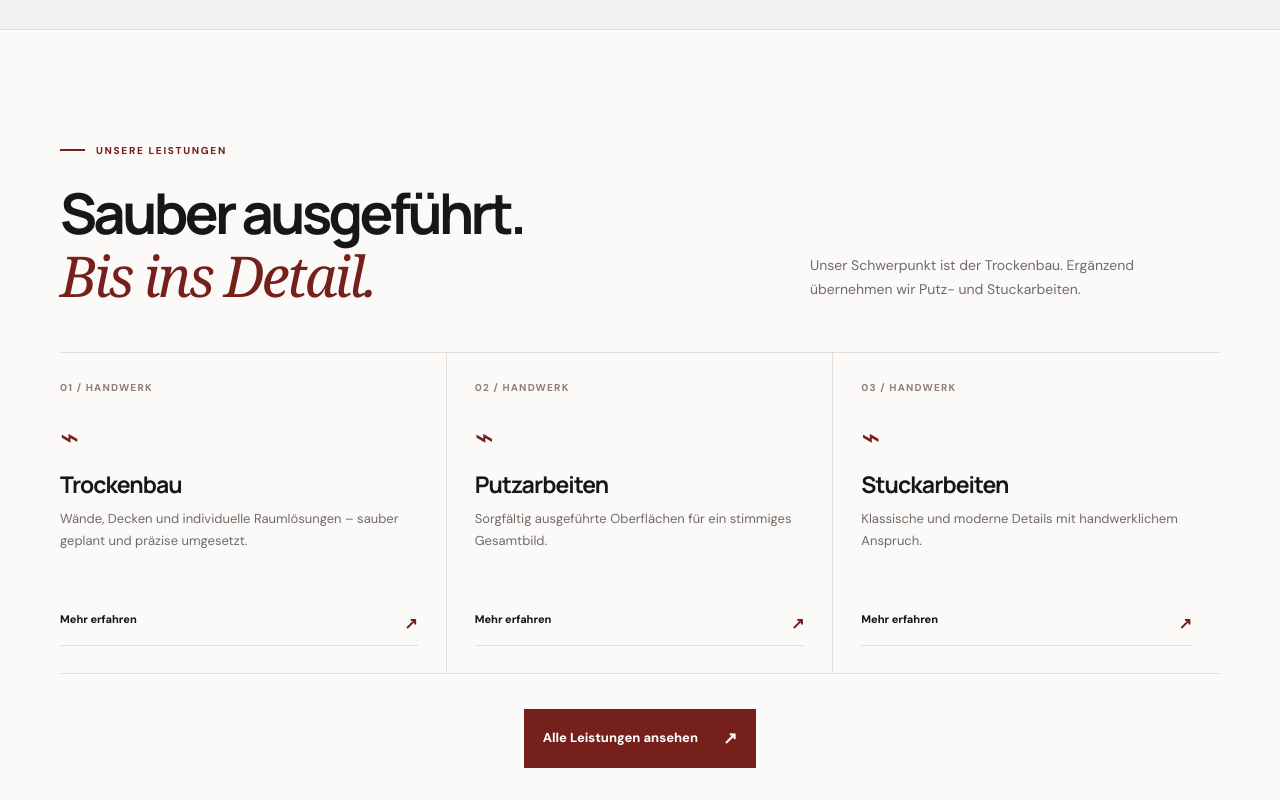
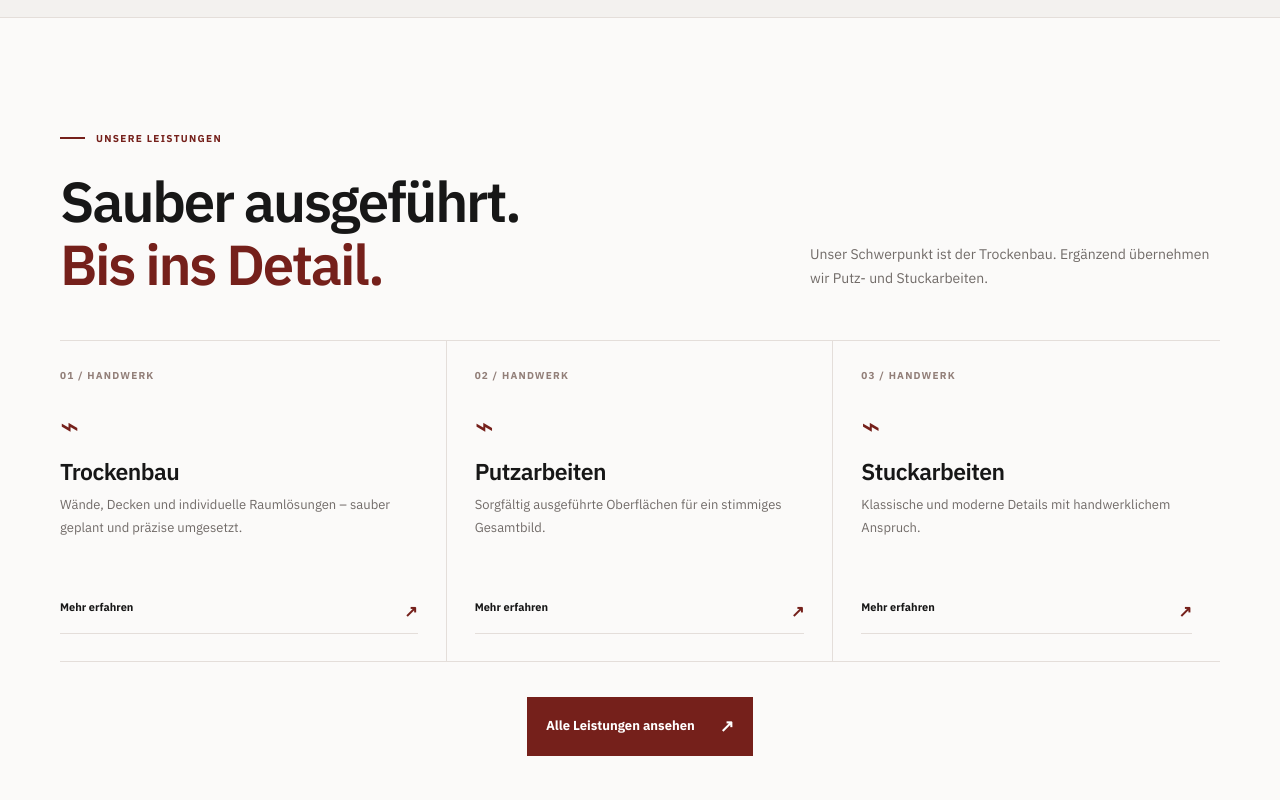
Before and after one commit to alphaggtrh-max/Webistebusiness-, a Next.js app: page / in a window 1280 px wide. Shown: the part 1340-2140 px from the top of the page. Built offline with nearby package versions, Linux system fonts and the light colour scheme.

Commit message:
Refine typography with professional IBM Plex Sans system

```diff
--- a/app/globals.css
+++ b/app/globals.css
@@ -1,5 +1,5 @@
-@import url('https://fonts.googleapis.com/css2?family=DM+Sans:wght@400;500;600;700;800&family=Manrope:wght@500;600;700;800&display=swap');
-:root{--brand:#75201B;--brand-dark:#551713;--ink:#171717;--text:#34302F;--muted:#716B68;--paper:#F3F1EF;--white:#fff;--line:#E4DEDA;--body:"DM Sans",Arial,sans-serif;--display:"Manrope","DM Sans",Arial,sans-serif;--container:1160px}
+@import url('https://fonts.googleapis.com/css2?family=IBM+Plex+Sans:wght@400;500;600;700&display=swap');
+:root{--brand:#75201B;--brand-dark:#551713;--ink:#171717;--text:#34302F;--muted:#716B68;--paper:#F3F1EF;--white:#fff;--line:#E4DEDA;--body:"IBM Plex Sans",Arial,sans-serif;--display:"IBM Plex Sans",Arial,sans-serif;--container:1160px}
 *{box-sizing:border-box}html{scroll-behavior:smooth;scroll-padding-top:105px}body{margin:0;color:var(--ink);background:#fff;font:16px/1.7 var(--body);-webkit-font-smoothing:antialiased}a{color:inherit;text-decoration:none}button,input,select,textarea{font:inherit}img{max-width:100%;display:block}.container{width:min(var(--container),calc(100% - 48px));margin-inline:auto}.sr-only{position:absolute;width:1px;height:1px;padding:0;margin:-1px;overflow:hidden;clip:rect(0,0,0,0);white-space:nowrap;border:0}a:focus-visible,button:focus-visible,input:focus-visible,select:focus-visible,textarea:focus-visible{outline:3px solid #D08A80;outline-offset:3px}
 .topbar{background:var(--brand);color:#fff;font-size:11px}.topbar-inner{min-height:36px;display:flex;justify-content:space-between;align-items:center;gap:16px}.topbar a{font-weight:700}
 .site-header{position:sticky;top:0;z-index:20;background:rgba(255,255,255,.97);border-bottom:1px solid var(--line);backdrop-filter:blur(12px)}.header-inner{min-height:98px;display:flex;align-items:center;justify-content:space-between;gap:28px}.brand{display:flex;align-items:center;width:96px;flex:0 0 96px}.brand img{width:100%;height:86px;object-fit:contain}.nav{display:flex;align-items:center;gap:clamp(18px,3vw,38px);font-size:13px;font-weight:700}.nav>a:not(.nav-cta):hover{color:var(--brand)}.nav-cta{display:inline-flex;align-items:center;gap:18px;padding:13px 17px;background:var(--brand);color:#fff;transition:background .2s,transform .2s}.nav-cta:hover,.button-red:hover{background:var(--brand-dark);transform:translateY(-2px)}.nav-cta b{font-size:17px}.menu-toggle{display:none}
@@ -53,3 +53,17 @@
 .contact-page .contact-details a,.contact-page .contact-details p{color:#fff}
 @media(max-width:900px){.two-column{gap:38px}.detail-service{grid-template-columns:55px 1fr;gap:20px}.detail-service .inline-link{grid-column:2;justify-self:start}.project-grid-page{grid-template-columns:1fr 1fr}.project-grid-page .project img,.project-grid-page .project-large img{height:270px}}
 @media(max-width:680px){.page-intro{padding:75px 0 65px}.page-intro h1{font-size:48px}.page-lead{font-size:14px}.two-column{grid-template-columns:1fr;gap:25px}.two-column h2{font-size:42px}.detail-service{grid-template-columns:35px 1fr;gap:13px;padding:32px 0}.detail-service h2{font-size:32px}.detail-service .inline-link{grid-column:2}.home-cta-inner{align-items:flex-start;flex-direction:column}.home-cta{padding:62px 0}.project-grid-page{grid-template-columns:1fr}.project-grid-page .project img,.project-grid-page .project-large img{height:235px}.contact-page .contact-grid{grid-template-columns:1fr}}
+
+/* Refined corporate typography: one restrained type family throughout */
+body{font-family:var(--body);font-size:16px;line-height:1.72;letter-spacing:0}
+h1,h2,h3,h4,.hero h1,.page-intro h1,.two-column h2,.detail-service h2,.section-heading h2,.map-heading h2,.home-cta h2,.form-panel h3{font-family:var(--display);font-weight:600;letter-spacing:-.035em}
+.hero h1{font-size:clamp(50px,6.6vw,78px);line-height:1.08;letter-spacing:-.045em;font-weight:600}
+.page-intro h1{font-size:clamp(46px,5.8vw,68px);letter-spacing:-.04em;font-weight:600}
+.hero h1 em,h2 em,.page-intro h1 em,.two-column h2 em,.home-cta h2 em{font-family:inherit;font-style:normal;font-weight:600;letter-spacing:inherit;color:#D9A49D}
+.page-intro h1 em,.two-column h2 em,.section-heading h2 em,.map-heading h2 em{color:var(--brand)}
+.section-heading h2,.intro h2,.map-heading h2,.two-column h2{font-weight:600;letter-spacing:-.04em}
+.service-card h3,.form-panel h3{font-weight:600;letter-spacing:-.025em}
+.eyebrow{font-weight:700;letter-spacing:.13em}
+.nav{font-weight:600}
+.button,.inline-link,.service-card>a{font-weight:700}
+@media(max-width:680px){.hero h1{font-size:clamp(46px,12vw,62px)}.page-intro h1{font-size:clamp(42px,11vw,54px)}}
```
